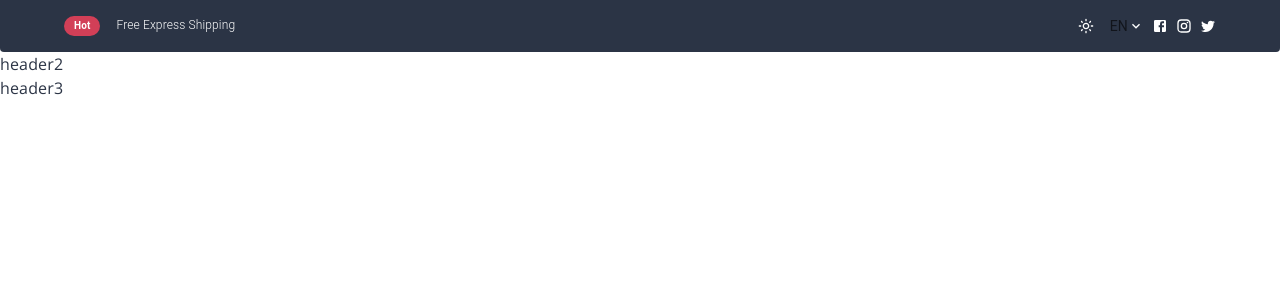
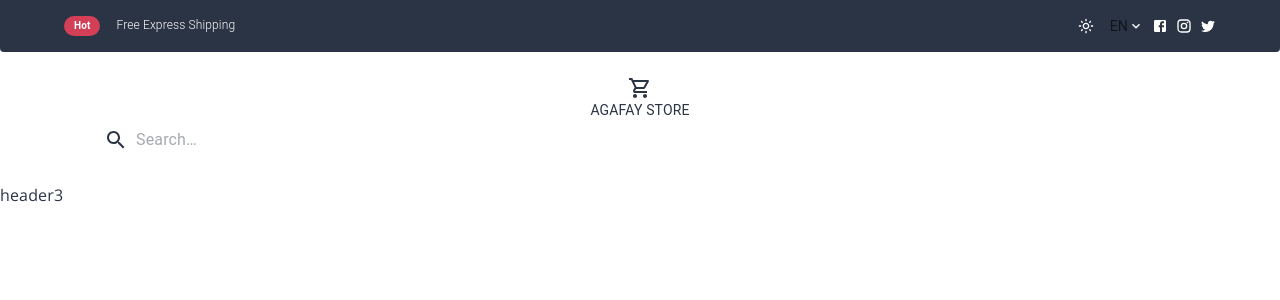
Before and after one commit to saghro/react-ecommerce, a React (Vite) app: page / in a window 1280 px wide. Shown: the top 300 px of the page. Built offline with nearby package versions, Linux system fonts and the light colour scheme.

Commit message:
add search

```diff
--- a/src/components/header/Header2.jsx
+++ b/src/components/header/Header2.jsx
@@ -1,9 +1,64 @@
+import { ShoppingCartOutlined } from "@mui/icons-material";
+import { Container, InputBase, Stack, Typography, alpha, styled } from "@mui/material";
+import SearchIcon from '@mui/icons-material/Search';
+
+const Search = styled('div')(({ theme }) => ({
+    position: 'relative',
+    borderRadius: theme.shape.borderRadius,
+    backgroundColor: alpha(theme.palette.common.white, 0.15),
+    '&:hover': {
+      backgroundColor: alpha(theme.palette.common.white, 0.25),
+    },
+    marginRight: theme.spacing(2),
+    marginLeft: 0,
+    width: '100%',
+    [theme.breakpoints.up('sm')]: {
+      marginLeft: theme.spacing(3),
+      width: 'auto',
+    },
+  }));
+
+  const SearchIconWrapper = styled('div')(({ theme }) => ({
+    padding: theme.spacing(0, 2),
+    height: '100%',
+    position: 'absolute',
+    pointerEvents: 'none',
+    display: 'flex',
+    alignItems: 'center',
+    justifyContent: 'center',
+  }));
+
+  const StyledInputBase = styled(InputBase)(({ theme }) => ({
+    color: 'inherit',
+    '& .MuiInputBase-input': {
+      padding: theme.spacing(1, 1, 1, 0),
+      // vertical padding + font size from searchIcon
+      paddingLeft: `calc(1em + ${theme.spacing(4)})`,
+      transition: theme.transitions.create('width'),
+      width: '100%',
+      [theme.breakpoints.up('md')]: {
+        width: '20ch',
+      },
+    },
+  }));
 
 const Header2 = () => {
     return (
-        <div>
-           header2
-        </div>
+         <Container sx={{my:3}}>
+            <Stack alignItems={"center"}>
+                <ShoppingCartOutlined />
+                    <Typography variant="body2"> AGAFAY STORE</Typography>
+            </Stack>
+            <Search>
+            <SearchIconWrapper>
+              <SearchIcon />
+            </SearchIconWrapper>
+            <StyledInputBase
+              placeholder="Search…"
+              inputProps={{ 'aria-label': 'search' }}
+            />
+          </Search>
+        </Container>
     );
 }
 
```
